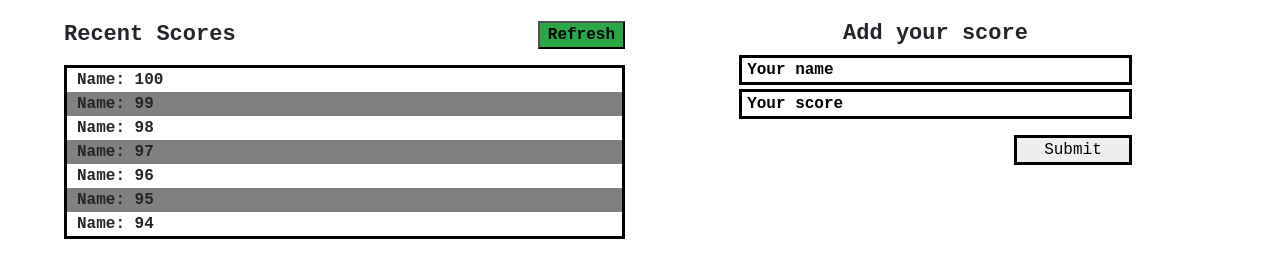
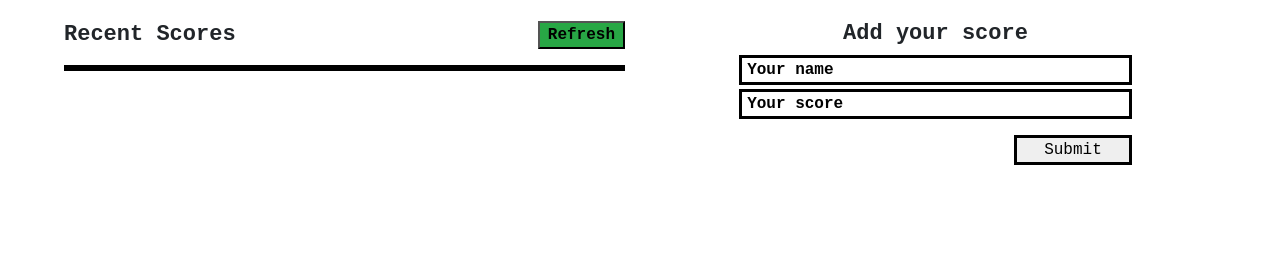
Before and after one commit to emmyobonyo/leaderboard, a website built with webpack: page src/index.html in a window 1280 px wide. Shown: the part 105-382 px from the top of the page. Built offline with nearby package versions, Linux system fonts and the light colour scheme.

Commit message:
Remove hard coded items from index.html

```diff
--- a/src/index.html
+++ b/src/index.html
@@ -19,13 +19,6 @@
                 <button class="px-2 bg-success" type="Submit">Refresh</button>
             </div>
             <ul class="mt-3">
-                <li>Name: 100</li>
-                <li>Name: 99</li>
-                <li>Name: 98</li>
-                <li>Name: 97</li>
-                <li>Name: 96</li>
-                <li>Name: 95</li>
-                <li>Name: 94</li>
             </ul>
         </div>
         <div class="col-12 col-md-6">
```
